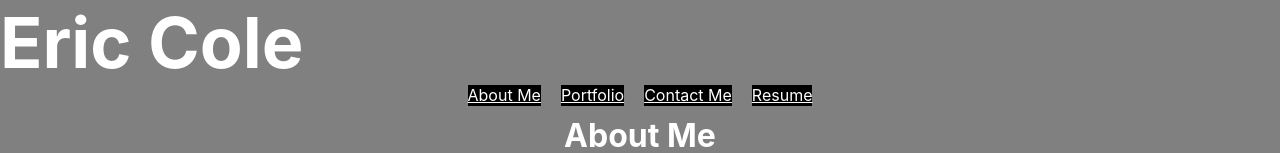
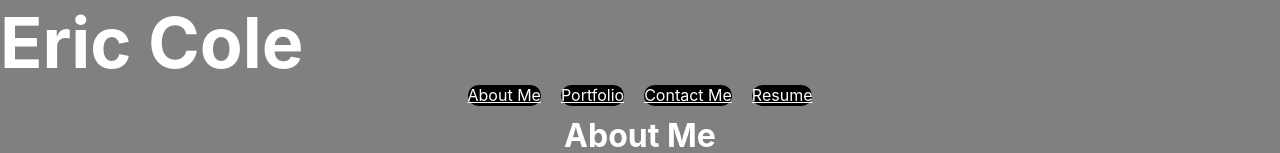
Before and after one commit to Ecole7853/ReactPortfolio, a React (Create React App) app: page /ProfileContainer in a window 1280 px wide. Shown: the top 153 px of the page. Built offline with nearby package versions, Linux system fonts and the light colour scheme.

Commit message:
border radius on buttons

```diff
--- a/src/App.css
+++ b/src/App.css
@@ -21,18 +21,22 @@ h3{
 
 #navAbout {
     background-color: black;
+    border-radius: 15px;
 }
 
 #navResume {
     background-color: black;
+    border-radius: 15px;
 }
 
 #navPortfolio {
     background-color: black;
+    border-radius: 15px;
 }
 
 #navContact {
     background-color: black;
+    border-radius: 15px;
 }
 
 #homePage {
```
